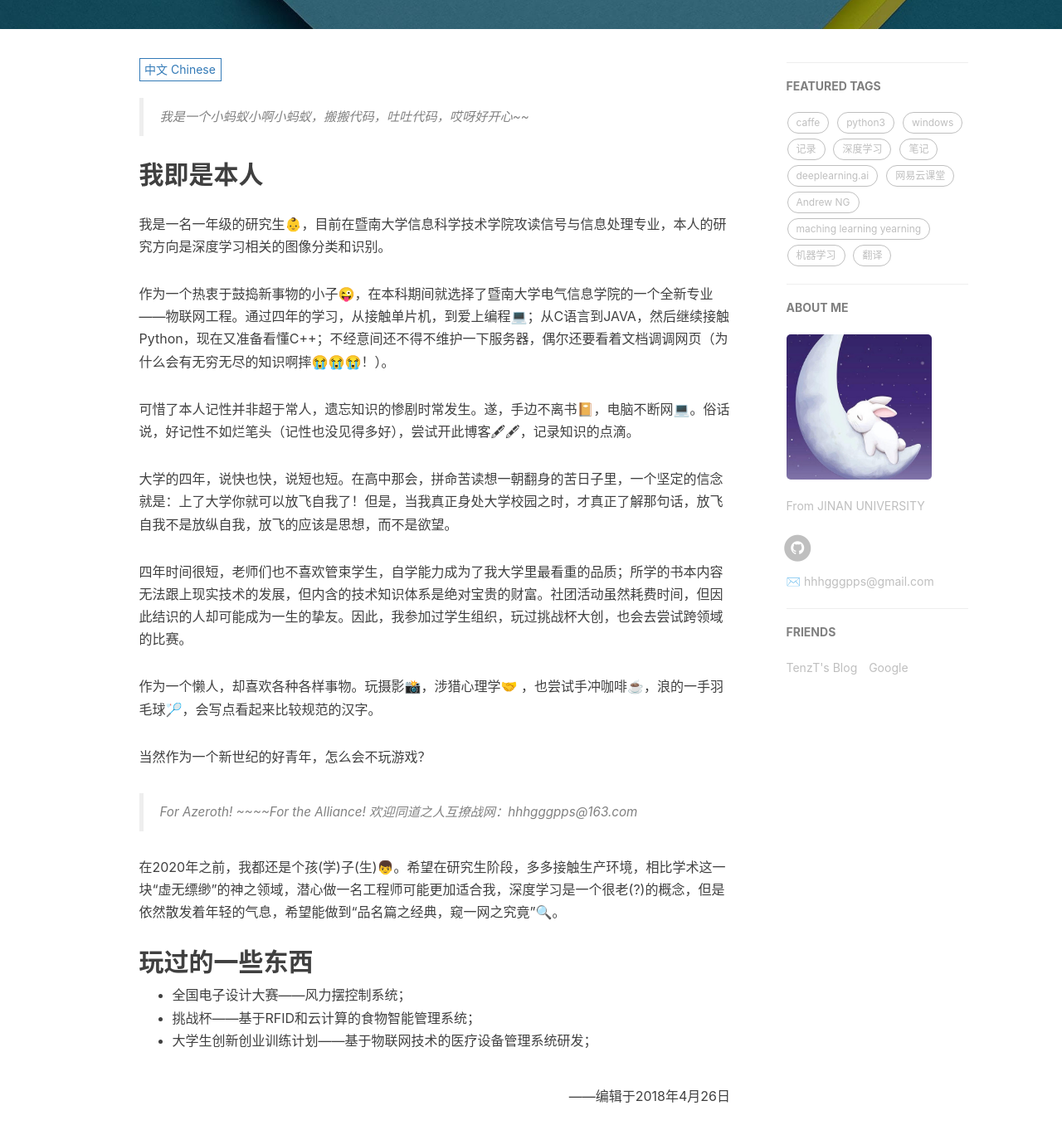
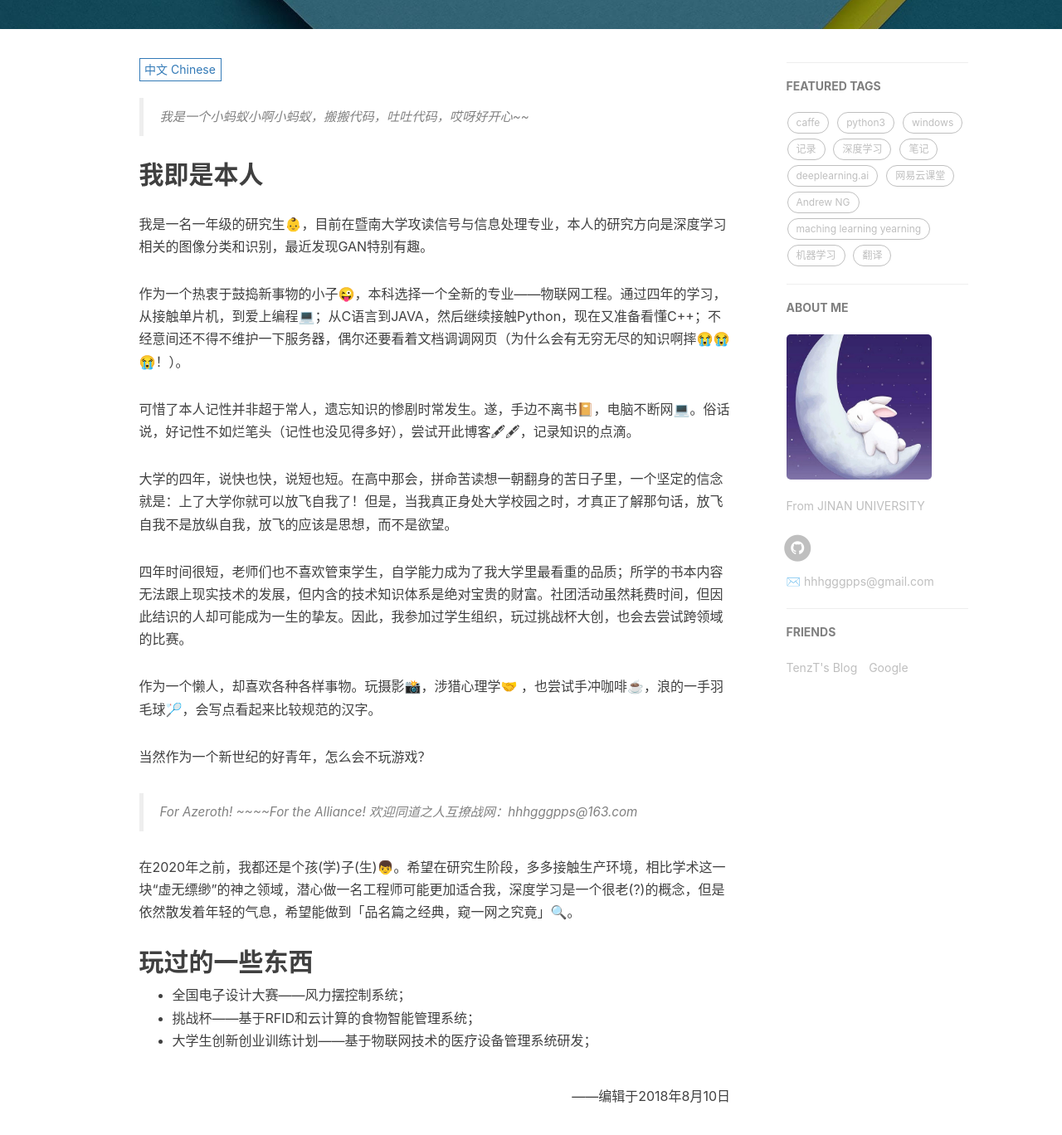
Before and after one commit to AlbertHG/alberthg.github.io, a Jekyll site: the page built from about.html, in a window 1280 px wide and 1400 px high, scrolled down 383 px. Shown: the top 1368 px of the window at 83% size. Built offline with Jekyll 4.4.1, drawn with Linux system fonts in a browser that asks for light colours; nearby versions of some CDN libraries; comment, search, counter and statistics services are not loaded.

Commit message:
update about

```diff
--- a/_includes/about/zh.md
+++ b/_includes/about/zh.md
@@ -2,9 +2,9 @@
 
 ## 我即是本人
 
-我是一名一年级的研究生👶，目前在暨南大学信息科学技术学院攻读信号与信息处理专业，本人的研究方向是深度学习相关的图像分类和识别。
+我是一名一年级的研究生👶，目前在暨南大学攻读信号与信息处理专业，本人的研究方向是深度学习相关的图像分类和识别，最近发现GAN特别有趣。
 
-作为一个热衷于鼓捣新事物的小子😜，在本科期间就选择了暨南大学电气信息学院的一个全新专业——物联网工程。通过四年的学习，从接触单片机，到爱上编程💻；从C语言到JAVA，然后继续接触Python，现在又准备看懂C++；不经意间还不得不维护一下服务器，偶尔还要看着文档调调网页（为什么会有无穷无尽的知识啊摔😭😭😭！）。
+作为一个热衷于鼓捣新事物的小子😜，本科选择一个全新的专业——物联网工程。通过四年的学习，从接触单片机，到爱上编程💻；从C语言到JAVA，然后继续接触Python，现在又准备看懂C++；不经意间还不得不维护一下服务器，偶尔还要看着文档调调网页（为什么会有无穷无尽的知识啊摔😭😭😭！）。
 
 可惜了本人记性并非超于常人，遗忘知识的惨剧时常发生。遂，手边不离书📔，电脑不断网💻。俗话说，好记性不如烂笔头（记性也没见得多好），尝试开此博客🖋🖋，记录知识的点滴。
 
@@ -18,8 +18,7 @@
 
 > For Azeroth! ~~~~For the Alliance!   欢迎同道之人互撩战网：hhhgggpps@163.com
 
-在2020年之前，我都还是个孩(学)子(生)👦。希望在研究生阶段，多多接触生产环境，相比学术这一块“虚无缥缈”的神之领域，潜心做一名工程师可能更加适合我，深度学习是一个很老(?)的概念，但是依然散发着年轻的气息，希望能做到“品名篇之经典，窥一网之究竟”🔍。
-
+在2020年之前，我都还是个孩(学)子(生)👦。希望在研究生阶段，多多接触生产环境，相比学术这一块“虚无缥缈”的神之领域，潜心做一名工程师可能更加适合我，深度学习是一个很老(?)的概念，但是依然散发着年轻的气息，希望能做到「品名篇之经典，窥一网之究竟」🔍。
 
 ## 玩过的一些东西
 
@@ -27,4 +26,4 @@
 - 挑战杯——基于RFID和云计算的食物智能管理系统；
 - 大学生创新创业训练计划——基于物联网技术的医疗设备管理系统研发；
 
-<p align="right">——编辑于2018年4月26日</p>
+<p align="right">——编辑于2018年8月10日</p>
```
